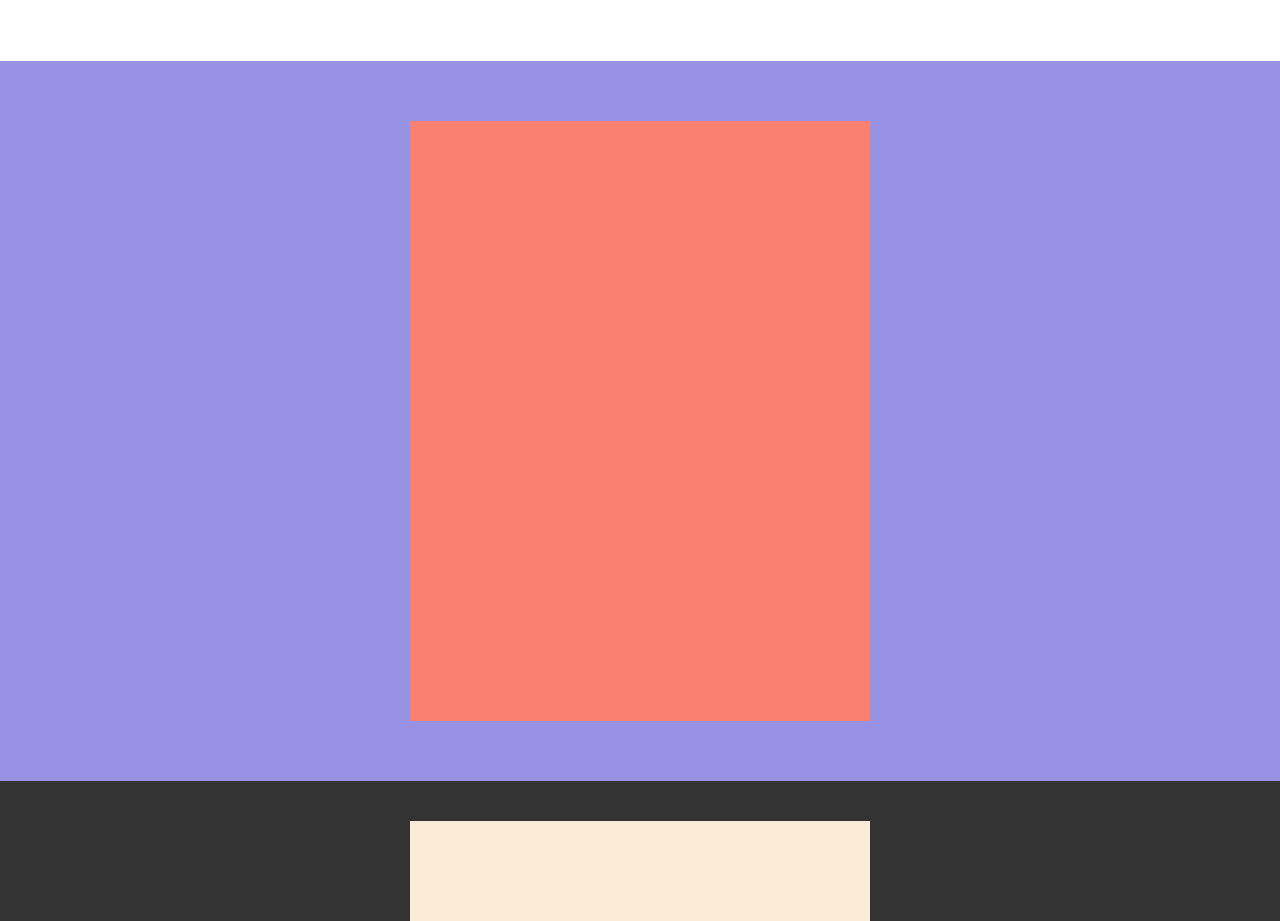
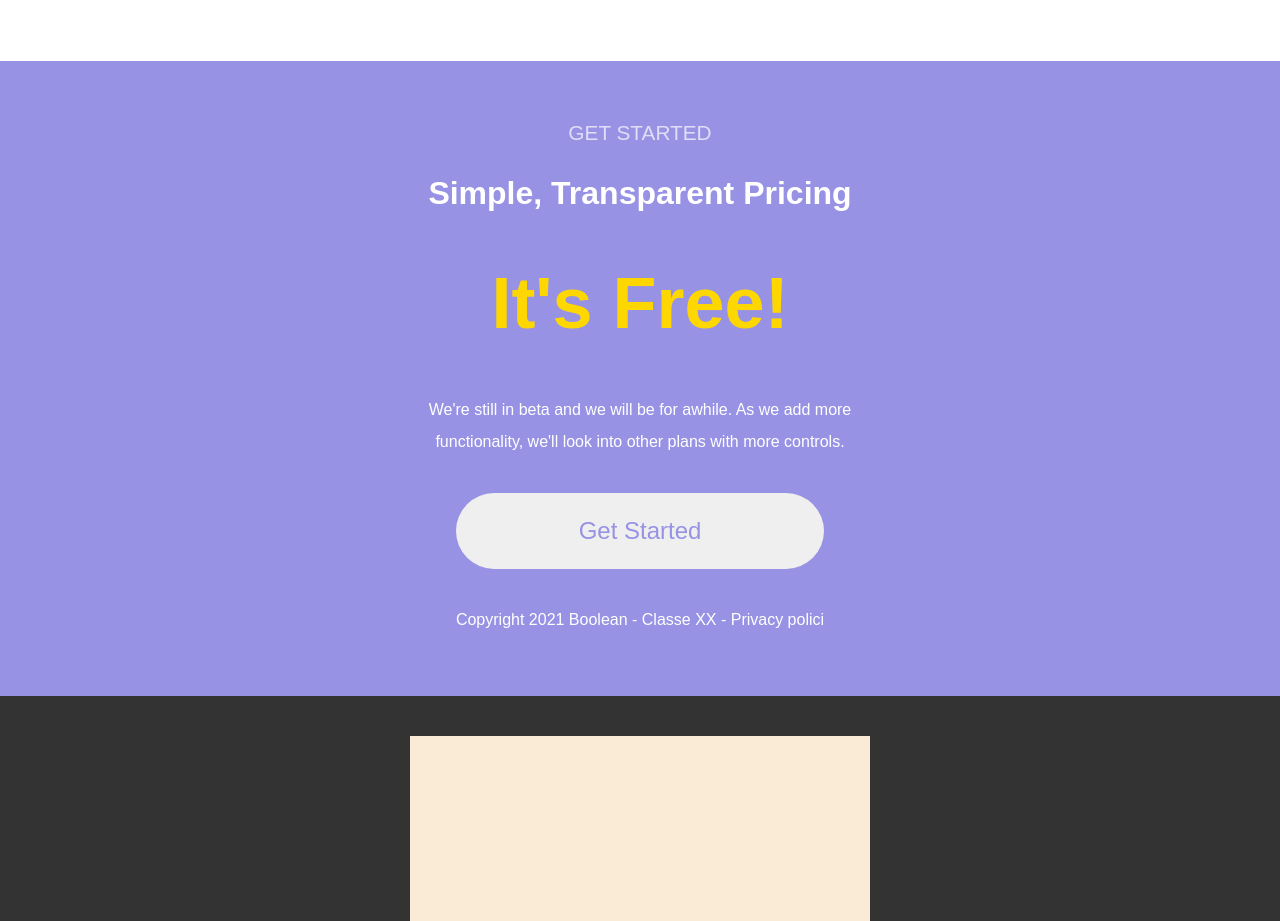
Before and after one commit to BrunoCanini/htmlcss-responsive-layout, a plain HTML site: page index2.html in a window 1280 px wide. Shown: the part 6160-7081 px from the top of the page. Drawn offline with Linux system fonts and the light colour scheme.

Commit message:
article  mobile

```diff
--- a/index2.html
+++ b/index2.html
@@ -168,7 +168,14 @@
         <!-- article -->
         <article>
             <div class="conteinerFoot">
-                <div class="free"></div>
+                <div class="free">
+                    <span>GET STARTED</span>
+                    <h2>Simple, Transparent Pricing</h2>
+                    <h1>It's Free!</h1>
+                    <p>We're still in beta and we will be for awhile. As we add more functionality, we'll look into other plans with more controls.</p>
+                    <button>Get Started</button>
+                    <p>Copyright 2021 Boolean - Classe XX - <a>Privacy polici</a> </p>
+                </div>
             </div>
         </article>
 
--- a/style2.css
+++ b/style2.css
@@ -550,8 +550,39 @@ article{
 
 .free{
     width: 100%;
-    min-height: 600px;
-    background-color: salmon;
+    text-align: center;
+}
+
+.free > span{
+    color: rgba(255, 255, 255, 0.699);
+    font-size: 1.3rem;
+}
+
+.free > h2{
+    color: white;
+    font-size: 2rem;
+    margin: 30px 0 50px 0;
+}
+
+.free > h1{
+    color: gold;
+    font-size: 4.5rem;
+    padding-bottom: 50px;
+}
+
+.free > p{
+    line-height: 2rem;
+    color: white;
+}
+
+.free > button{
+    margin: 35px 0;
+    width: 80%;
+    padding: 1.5rem;
+    font-size: 1.5rem;
+    color: #9792e4;
+    border: none;
+    border-radius: 40px;
 }
 
 /* footer */
```
